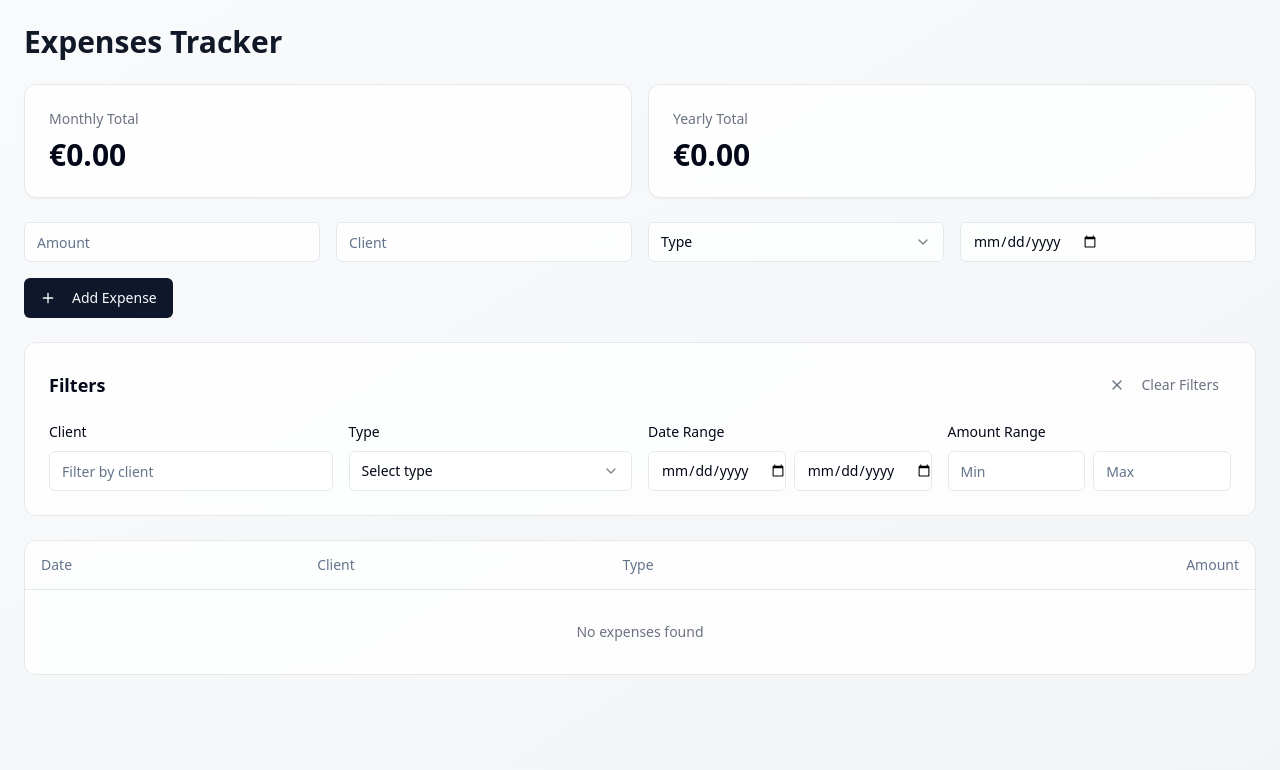
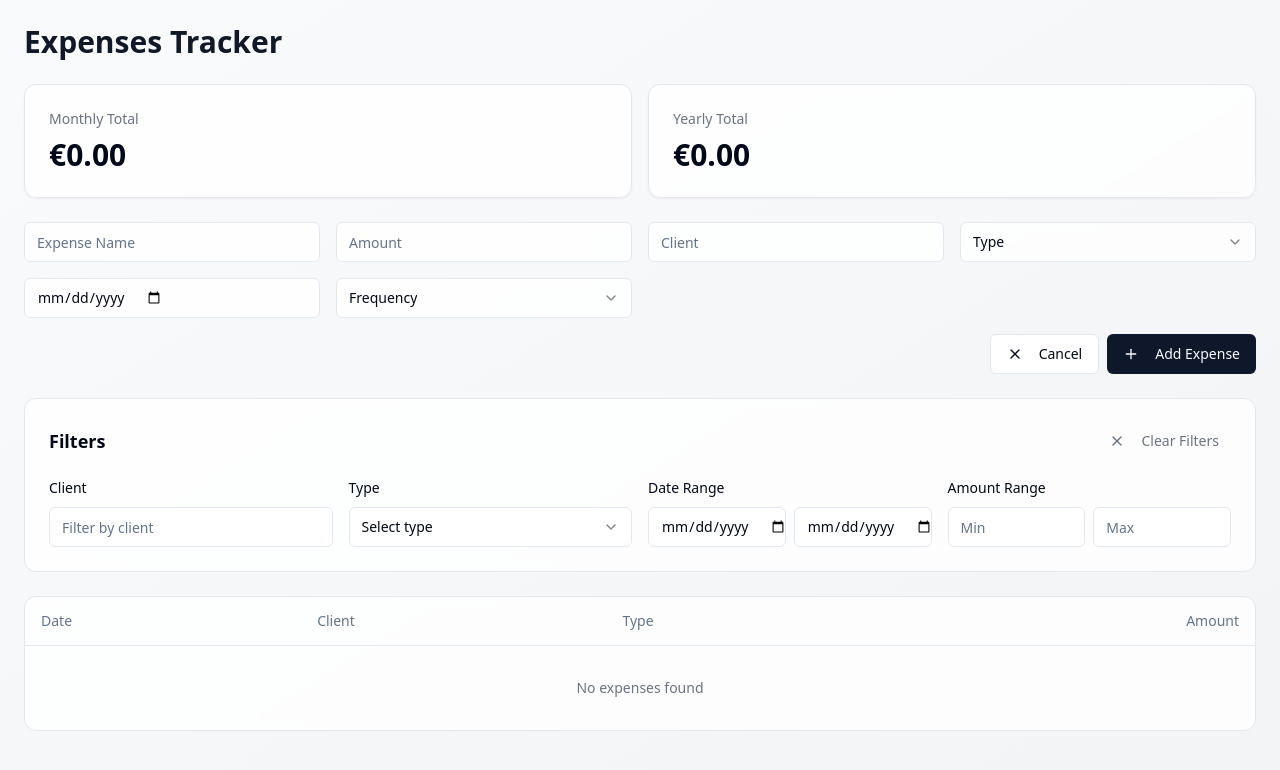
Before and after one commit to Ricksocial2908/spend-tracker-zoop, a React (Vite) app: page / in a window 1280 px wide. Shown: the top 770 px of the page. Built offline with nearby package versions, Linux system fonts and the light colour scheme.

Commit message:
Add expense fields and cancel button
Implemented additional fields for the expense section, including 'cost' and options to specify whether the expense is monthly or yearly. Added a cancel button for user convenience.
[skip gpt_engineer]

```diff
--- a/src/components/ExpenseForm.tsx
+++ b/src/components/ExpenseForm.tsx
@@ -9,7 +9,7 @@ import {
   SelectValue,
 } from "@/components/ui/select";
 import { toast } from "sonner";
-import { PlusIcon } from "lucide-react";
+import { PlusIcon, XIcon } from "lucide-react";
 
 interface ExpenseFormProps {
   onAddExpense: (expense: {
@@ -17,19 +17,24 @@ interface ExpenseFormProps {
     client: string;
     type: string;
     date: string;
+    name: string;
+    frequency: string;
   }) => void;
+  onCancel?: () => void;
 }
 
-export const ExpenseForm = ({ onAddExpense }: ExpenseFormProps) => {
+export const ExpenseForm = ({ onAddExpense, onCancel }: ExpenseFormProps) => {
   const [amount, setAmount] = useState("");
   const [client, setClient] = useState("");
   const [type, setType] = useState("");
   const [date, setDate] = useState("");
+  const [name, setName] = useState("");
+  const [frequency, setFrequency] = useState("");
 
   const handleSubmit = (e: React.FormEvent) => {
     e.preventDefault();
 
-    if (!amount || !client || !type || !date) {
+    if (!amount || !client || !type || !date || !name || !frequency) {
       toast.error("Please fill in all fields");
       return;
     }
@@ -39,19 +44,40 @@ export const ExpenseForm = ({ onAddExpense }: ExpenseFormProps) => {
       client,
       type,
       date,
+      name,
+      frequency,
     });
 
     setAmount("");
     setClient("");
     setType("");
     setDate("");
+    setName("");
+    setFrequency("");
 
     toast.success("Expense added successfully");
+  };
+
+  const handleCancel = () => {
+    setAmount("");
+    setClient("");
+    setType("");
+    setDate("");
+    setName("");
+    setFrequency("");
+    onCancel?.();
   };
 
   return (
     <form onSubmit={handleSubmit} className="space-y-4 animate-fade-in">
       <div className="grid grid-cols-1 md:grid-cols-2 lg:grid-cols-4 gap-4">
+        <Input
+          type="text"
+          placeholder="Expense Name"
+          value={name}
+          onChange={(e) => setName(e.target.value)}
+          className="bg-white/80 backdrop-blur-sm"
+        />
         <Input
           type="number"
           placeholder="Amount"
@@ -83,11 +109,26 @@ export const ExpenseForm = ({ onAddExpense }: ExpenseFormProps) => {
           onChange={(e) => setDate(e.target.value)}
           className="bg-white/80 backdrop-blur-sm"
         />
+        <Select value={frequency} onValueChange={setFrequency}>
+          <SelectTrigger className="bg-white/80 backdrop-blur-sm">
+            <SelectValue placeholder="Frequency" />
+          </SelectTrigger>
+          <SelectContent>
+            <SelectItem value="monthly">Monthly</SelectItem>
+            <SelectItem value="yearly">Yearly</SelectItem>
+          </SelectContent>
+        </Select>
       </div>
-      <Button type="submit" className="w-full md:w-auto">
-        <PlusIcon className="w-4 h-4 mr-2" />
-        Add Expense
-      </Button>
+      <div className="flex gap-2 justify-end">
+        <Button type="button" variant="outline" onClick={handleCancel}>
+          <XIcon className="w-4 h-4 mr-2" />
+          Cancel
+        </Button>
+        <Button type="submit">
+          <PlusIcon className="w-4 h-4 mr-2" />
+          Add Expense
+        </Button>
+      </div>
     </form>
   );
 };
--- a/src/pages/Index.tsx
+++ b/src/pages/Index.tsx
@@ -10,6 +10,8 @@ interface Expense {
   client: string;
   type: string;
   date: string;
+  name: string;
+  frequency: string;
 }
 
 const Index = () => {
@@ -76,7 +78,8 @@ const Index = () => {
       const currentDate = new Date();
       return (
         expenseDate.getMonth() === currentDate.getMonth() &&
-        expenseDate.getFullYear() === currentDate.getFullYear()
+        expenseDate.getFullYear() === currentDate.getFullYear() &&
+        expense.frequency === "monthly"
       );
     })
     .reduce((sum, expense) => sum + expense.amount, 0);
@@ -85,7 +88,10 @@ const Index = () => {
     .filter((expense) => {
       const expenseDate = new Date(expense.date);
       const currentDate = new Date();
-      return expenseDate.getFullYear() === currentDate.getFullYear();
+      return (
+        expenseDate.getFullYear() === currentDate.getFullYear() &&
+        expense.frequency === "yearly"
+      );
     })
     .reduce((sum, expense) => sum + expense.amount, 0);
 
```
